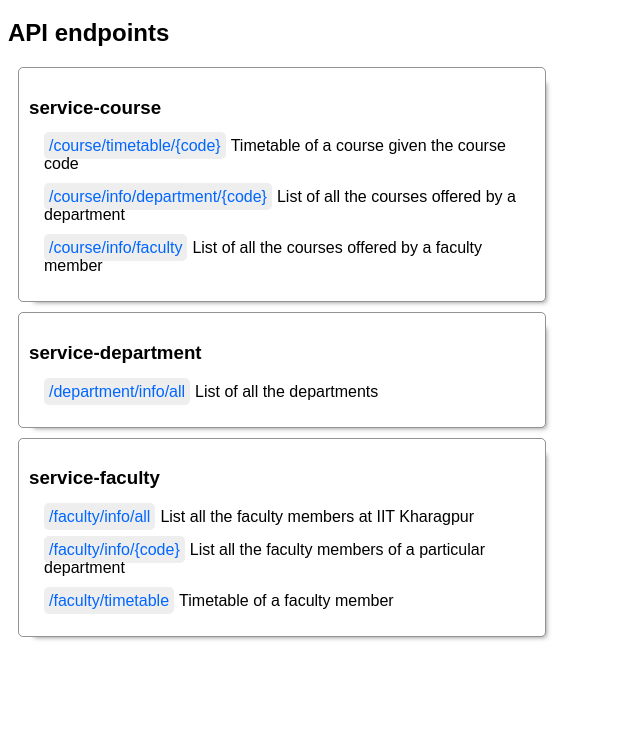
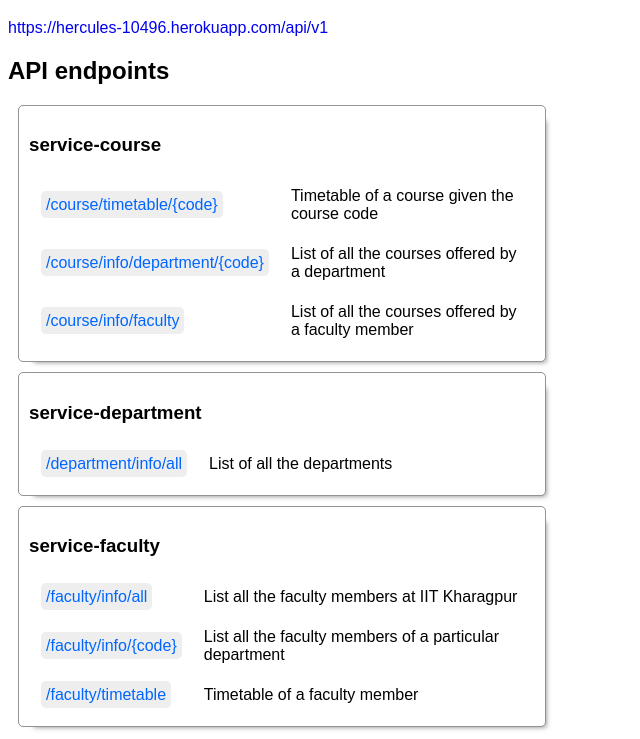
Before and after one commit to kshitij10496/hercules, a plain HTML site: page static/index.html in a window 1280 px wide. Shown: the part 61-800 px from the top of the page, without its empty margins (0-640 px from the left). Drawn offline with Linux system fonts and the light colour scheme.

Commit message:
Improve landing page

```diff
--- a/static/css/style.css
+++ b/static/css/style.css
@@ -3,13 +3,12 @@ body {
     background-color: #ffffff;
 }
 
-ul {
-    list-style: none;
-    padding: 0;
+a {
+    text-decoration: none;
 }
 
-li {
-    margin: 15px;
+td {
+    padding: 10px;
 }
 
 .code {
@@ -17,7 +16,6 @@ li {
     color: rgb(0, 102, 255);
     padding: 5px;
     border-radius: 5px;
-    margin-right: 5px;
 }
 
 .card {
--- a/static/index.html
+++ b/static/index.html
@@ -12,31 +12,54 @@
 <body>
     <h1>Welcome to Hercules!</h1>
 
+    <a href="https://hercules-10496.herokuapp.com/api/v1">https://hercules-10496.herokuapp.com/api/v1</a>
+
     <h2>API endpoints</h2>
 
     <div class="card">
         <h3>service-course</h3>
-        <ul>
-            <li><span class="code">/course/timetable/{code}</span>Timetable of a course given the course code</li>
-            <li><span class="code">/course/info/department/{code}</span>List of all the courses offered by a department</li>
-            <li><span class="code">/course/info/faculty</span>List of all the courses offered by a faculty member</li>
-        </ul>
+        <table>
+            <tr>
+                <td><a href="https://hercules-10496.herokuapp.com/api/v1/course/timetable/MA61023" class="code">/course/timetable/{code}</a></td>
+                <td>Timetable of a course given the course code</td>
+            </tr>
+            <tr>
+                <td><a href="https://hercules-10496.herokuapp.com/api/v1/course/info/department/MA" class="code">/course/info/department/{code}</a></td>
+                <td>List of all the courses offered by a department</td>
+            </tr>
+            <tr>
+                <td><a href="https://hercules-10496.herokuapp.com/api/v1/course/info/faculty?name=Pratima%20Panigrahi&dept=MA" class="code">/course/info/faculty</a></td>
+                <td>List of all the courses offered by a faculty member</td>
+            </tr>
+        </table>
     </div>
 
     <div class="card">
         <h3>service-department</h3>
-        <ul>
-            <li><span class="code">/department/info/all</span>List of all the departments</li>
-        </ul>
+        <table>
+            <tr>
+                <td><a href="https://hercules-10496.herokuapp.com/api/v1/department/info/all" class="code">/department/info/all</a></td>
+                <td>List of all the departments</td>
+            </tr>
+        </table>
     </div>
 
     <div class="card">
         <h3>service-faculty</h3>
-        <ul>
-            <li><span class="code">/faculty/info/all</span>List all the faculty members at IIT Kharagpur</li>
-            <li><span class="code">/faculty/info/{code}</span>List all the faculty members of a particular department</li>
-            <li><span class="code">/faculty/timetable</span>Timetable of a faculty member</li>
-        </ul>
+        <table>
+            <tr>
+                <td><a href="https://hercules-10496.herokuapp.com/api/v1/faculty/info/all" class="code">/faculty/info/all</a></td>
+                <td>List all the faculty members at IIT Kharagpur</td>
+            </tr>
+            <tr>
+                <td><a href="https://hercules-10496.herokuapp.com/api/v1/faculty/info/MA" class="code">/faculty/info/{code}</a></td>
+                <td>List all the faculty members of a particular department</td>
+            </tr>
+            <tr>
+                <td><a href="https://hercules-10496.herokuapp.com/api/v1/faculty/timetable?name=Pratima%20Panigrahi&dept=MA" class="code">/faculty/timetable</a></td>
+                <td>Timetable of a faculty member</td>
+            </tr>
+        </table>
     </div>
 </body>
 
```
